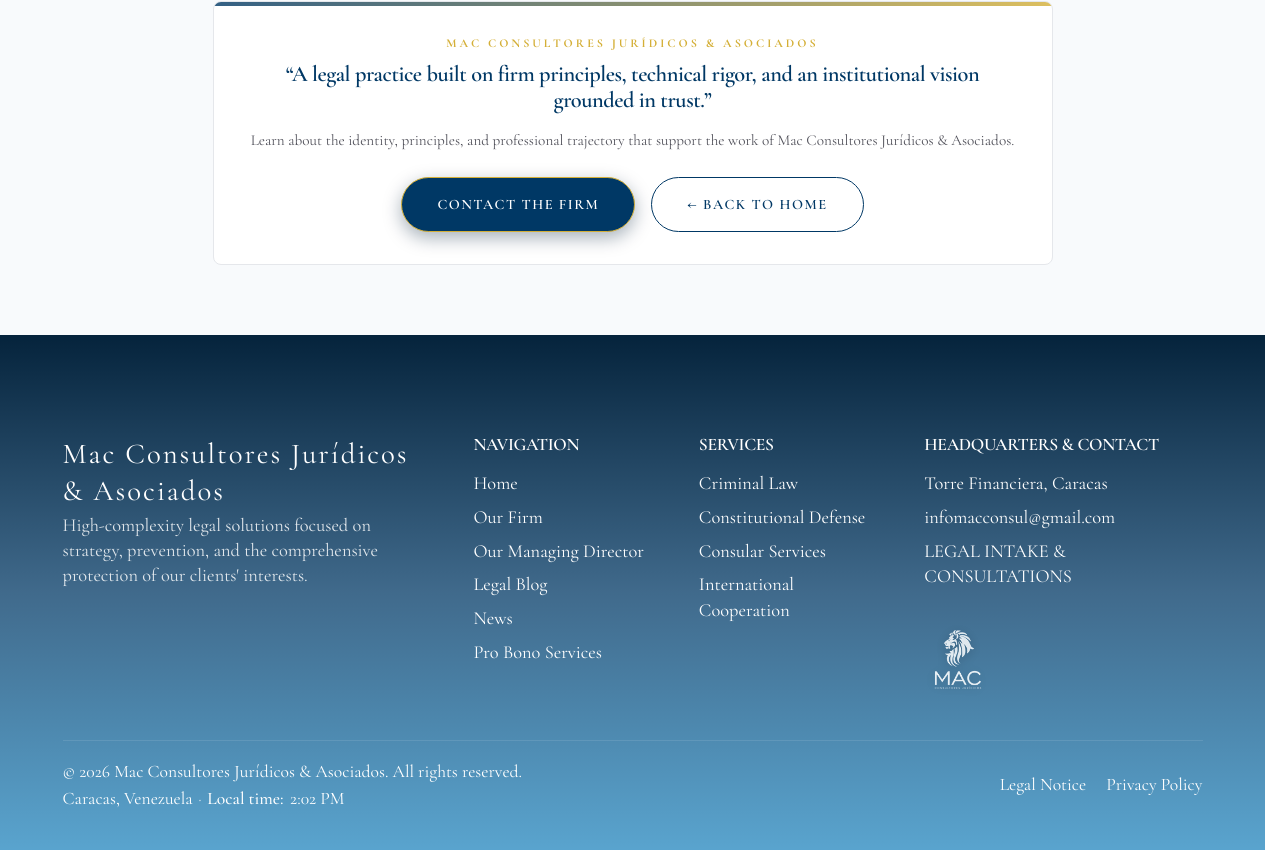
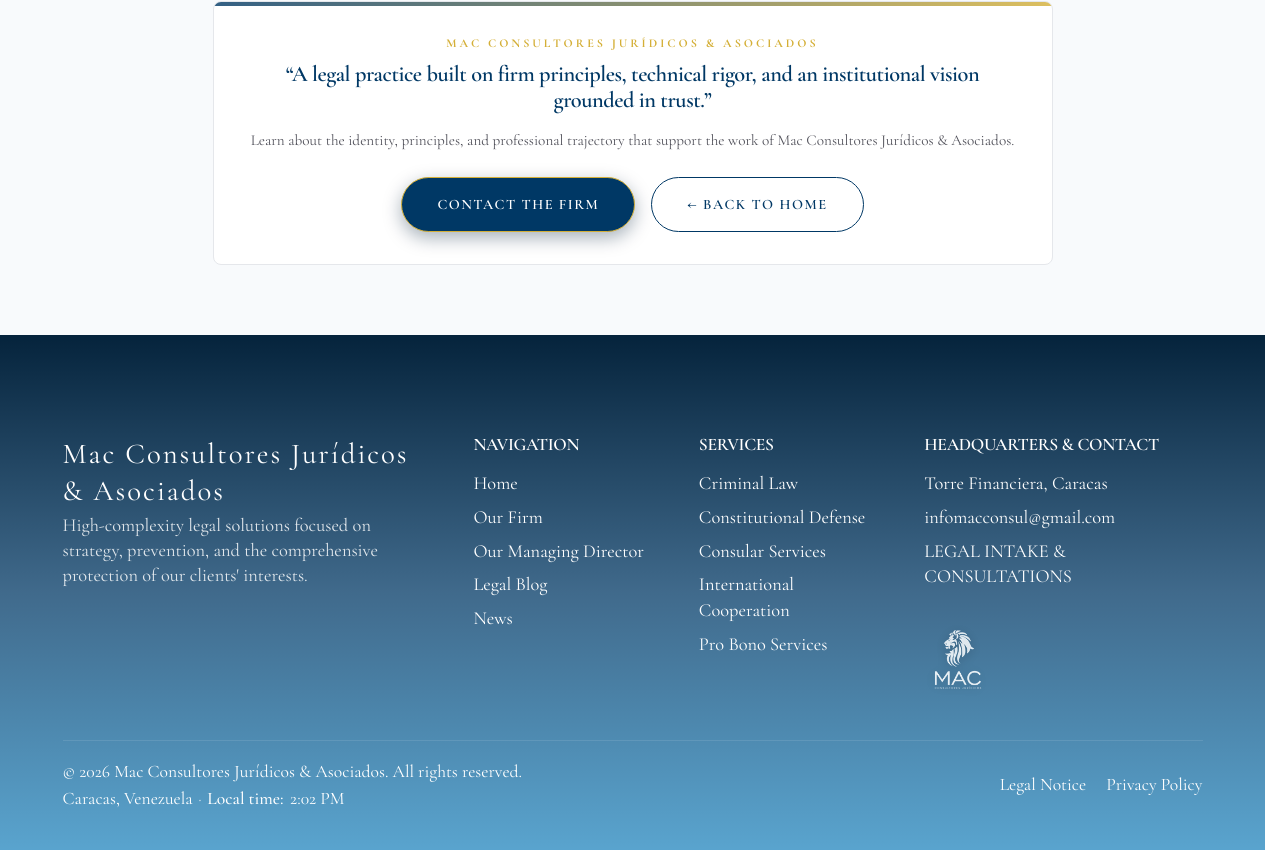
Before and after one commit to mcolina777-cpu/mac-consultores-site-clean, a Next.js app: page /en/about in a window 1280 px wide. Shown: the part 3105-3955 px from the top of the page. Built offline with nearby package versions, Linux system fonts and the light colour scheme.

Commit message:
refactor(footer): move probono link from navigation to services column

```diff
--- a/src/components/Footer.tsx
+++ b/src/components/Footer.tsx
@@ -107,11 +107,6 @@
                   {newsLabel}
                 </Link>
               </li>
-              <li>
-                <Link href={getRoute(locale, "probonoPenal")}>
-                  {f.link_pro_bono}
-                </Link>
-              </li>
             </ul>
           </div>
           {/* Columna servicios */}
@@ -136,6 +131,11 @@
               <li>
                 <Link href={getRoute(locale, "services.international_cooperation")}>
                   {colaboracionLabel}
+                </Link>
+              </li>
+              <li>
+                <Link href={getRoute(locale, "probonoPenal")}>
+                  {f.link_pro_bono}
                 </Link>
               </li>
             </ul>
```
